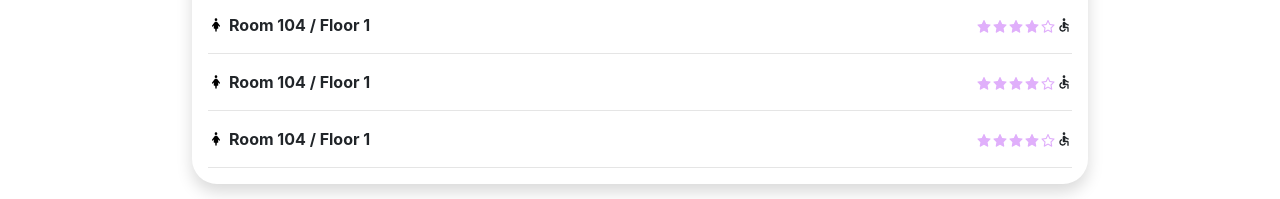
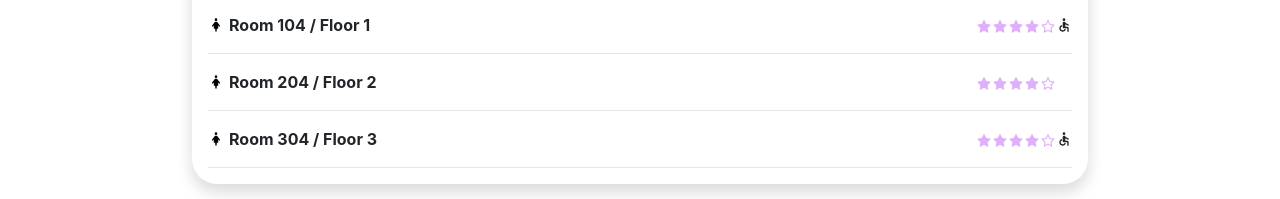
Before and after one commit to lisicase/vonia, a React (Create React App) app: page /bathroomcard in a window 1280 px wide. Shown: the part 171-370 px from the top of the page. Built offline with nearby package versions, Linux system fonts and the light colour scheme.

Commit message:
added props

```diff
--- a/src/BathroomInfo/BathroomCard.js
+++ b/src/BathroomInfo/BathroomCard.js
@@ -15,12 +15,17 @@ export default class BathroomCard extends Component {
             <div style={{width:"15vw"}} />
             <div className="shadow" style={{width:"70vw", borderRadius:"25px"}}>
                 <div style={{margin:"1rem"}}>
-                    <BuildingInfo />
-                    <BathroomListItem />
+                    <BuildingInfo
+                        name="Chemistry Building"
+                        location="Rainier Vista"
+                        miles="0.1"
+                        imgSrc="logo192.png"
+                    />
+                    <BathroomListItem title="Room 104 / Floor 1" accessible={true} />
                     <ShortDivider />
-                    <BathroomListItem />
+                    <BathroomListItem title="Room 204 / Floor 2" accessible={false} />
                     <ShortDivider />
-                    <BathroomListItem />
+                    <BathroomListItem title="Room 304 / Floor 3" accessible={true} />
                     <ShortDivider />
                 </div>
             </div>
@@ -33,12 +38,12 @@ class BuildingInfo extends Component {
     render() {
       return (
         <div style={{display: 'flex', flexDirection:'row', marginBottom:"1rem"}}>
-            <img src="logo192.png" style={{ height:'6rem', marginRight:'1rem' }} />
+            <img src={this.props.imgSrc} style={{ height:'6rem', marginRight:'1rem' }} />
             <div style={{textAlign:"left"}}>
-                <h1 className="bathroomTitle"><strong>Chemistry Building</strong></h1>
+                <h1 className="bathroomTitle"><strong>{this.props.name}</strong></h1>
                 <div style={{lineHeight:'0.5rem'}} >
-                    <p>Rainier Vista</p>
-                    <p>0.1 miles</p>
+                    <p>{this.props.location}</p>
+                    <p>{this.props.miles} miles</p>
                 </div>
             </div>
         </div>
@@ -48,16 +53,17 @@ class BuildingInfo extends Component {
 
 class BathroomListItem extends Component {
     render() {
+      let accessibility = this.props.accessible? <MdAccessible style={{height:"1.5rem"}} /> : <span style={{width:'1rem'}}/>;
       return (
         <div style={{textAlign:"left"}}>
             <div style={{display: 'flex', flexDirection:'row', justifyContent:'space-between'}}>
                 <div style={{display: 'flex', flexDirection:'row'}}>
                     <GrRestroomWomen className="bufferedIcon" style={{height:"1.5rem"}} />
-                    <p><strong>Room 104 / Floor 1</strong></p>
+                    <p><strong>{this.props.title}</strong></p>
                 </div>
                 <div style={{display: 'flex', flexDirection:'row'}}>
                     <StarRating />
-                    <MdAccessible style={{height:"1.5rem"}} />
+                    {accessibility}
                 </div>
             </div>
         </div>
```
